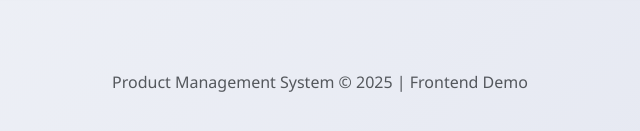
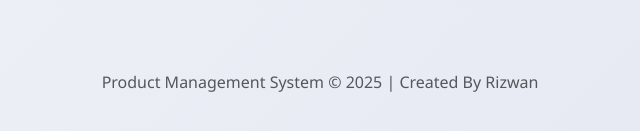
Before and after one commit to Rizwan-Ullah-tech/Product-Management-System-UI, a plain HTML site: page index.html in a window 1280 px wide. Shown: the part 739-870 px from the top of the page, 320-960 px from the left. Drawn offline with nearby package versions, Linux system fonts and the light colour scheme.

Commit message:
chnaged the footer added my name

```diff
--- a/index.html
+++ b/index.html
@@ -3,7 +3,7 @@
 <head>
     <meta charset="UTF-8">
     <meta name="viewport" content="width=device-width, initial-scale=1.0">
-    <title>Product Management System Demo</title>
+    <title>Product Management System</title>
     <link href="https://cdn.jsdelivr.net/npm/bootstrap@5.3.0/dist/css/bootstrap.min.css" rel="stylesheet">
     <link rel="stylesheet" href="https://cdnjs.cloudflare.com/ajax/libs/font-awesome/6.4.0/css/all.min.css">
     <link rel="stylesheet" href="style.css">
@@ -139,7 +139,7 @@
     </div>
 
     <footer class="mt-5 py-4 text-center text-muted">
-        <p>Product Management System &copy; <span id="current-year"></span> | Frontend Demo</p>
+        <p>Product Management System &copy; <span id="current-year"></span> | Created By Rizwan</p>
     </footer>
 
     <script src="https://cdn.jsdelivr.net/npm/bootstrap@5.3.0/dist/js/bootstrap.bundle.min.js" defer></script>
```
